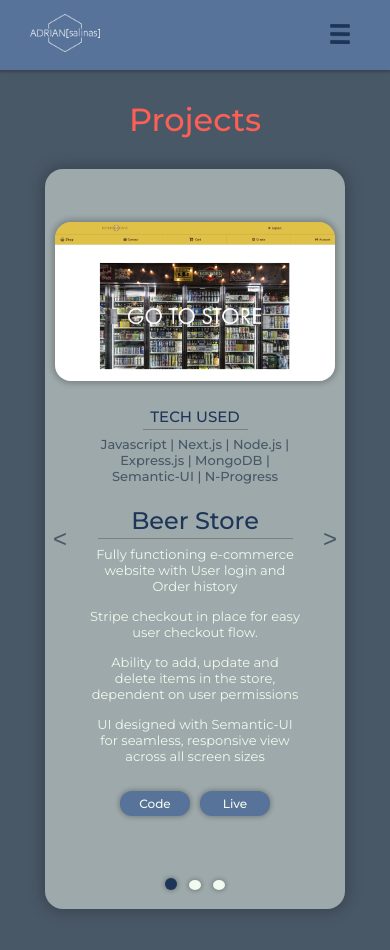
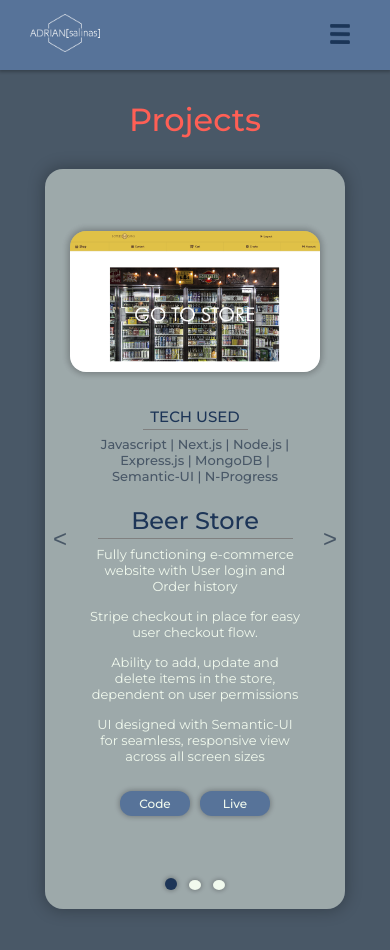
Before and after one commit to a-dri-an-S/PortfolioV2, a React (Create React App) app: page /projects in a window 390 px wide. Shown: the top 950 px of the page. Built offline with nearby package versions, Linux system fonts and the light colour scheme.

Commit message:
resized img on Projects page @ max-width 479px

```diff
--- a/src/components/Slider/Slide/Slide.css
+++ b/src/components/Slider/Slide/Slide.css
@@ -89,7 +89,7 @@
         height: 180px;
     }
     .slide-img {
-        width: 280px;
+        width: 250px;
         margin: 5px 0px;
     }
     .slide-info {
```
